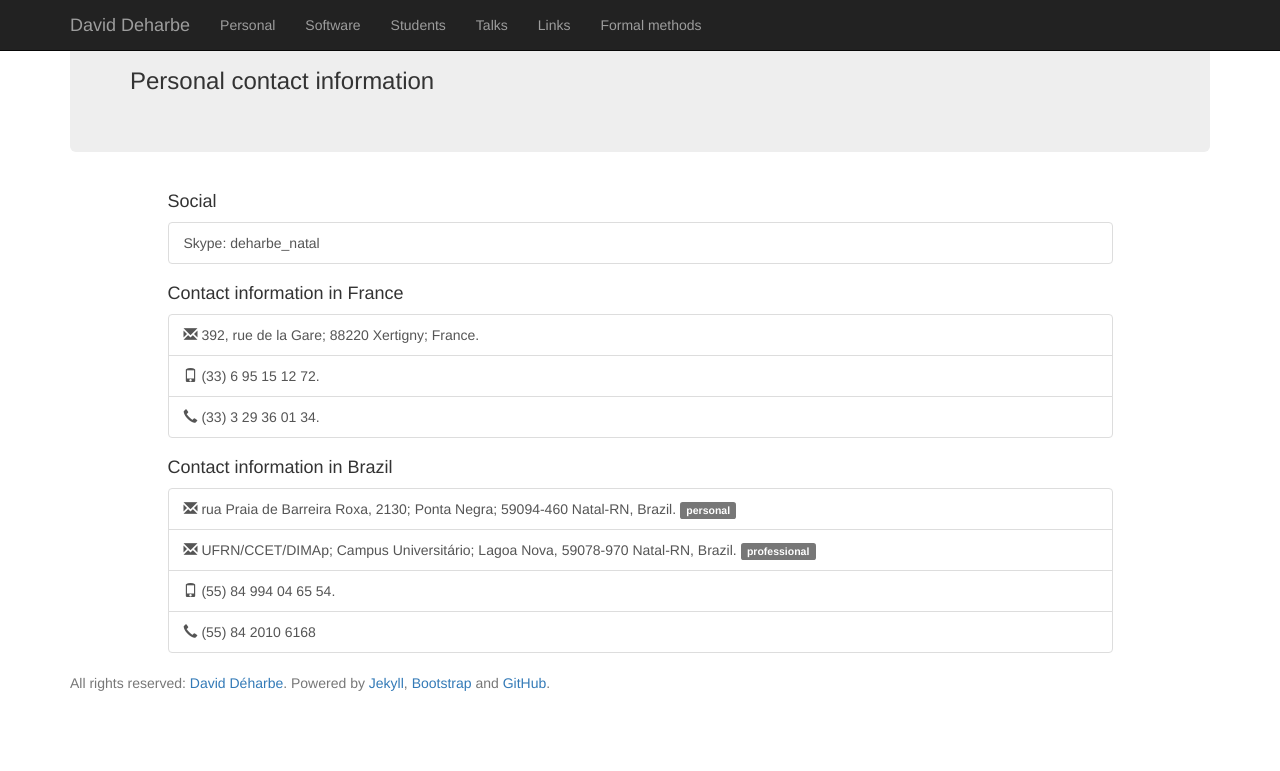
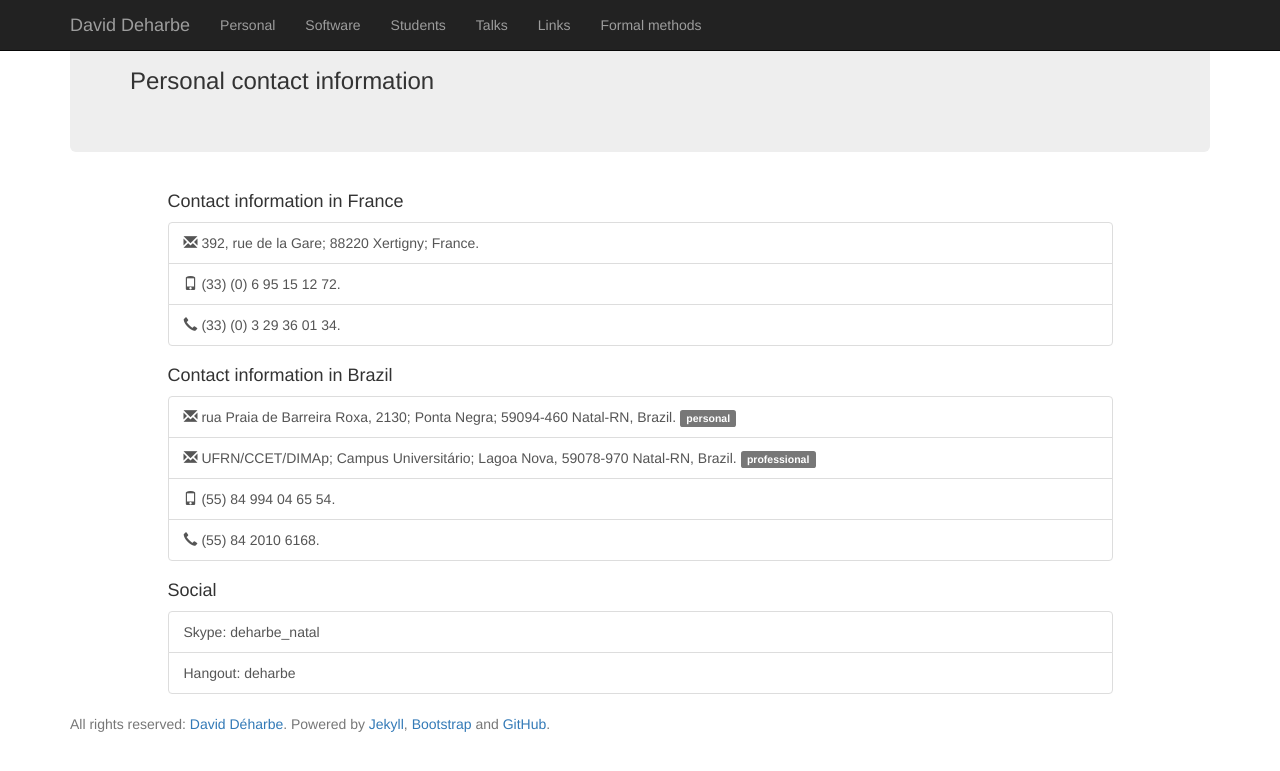
Before and after one commit to DavidDeharbe/DavidDeharbe.github.io, a Jekyll site: the page built from index.html, in a window 1280 px wide. Shown: the top 771 px of the page. Built offline with Jekyll 4.4.1, drawn with Linux system fonts in a browser that asks for light colours; Markdown is read by kramdown in place of the engine named in the settings.

Commit message:
+ hangout contact; punctuation

```diff
--- a/index.html
+++ b/index.html
@@ -6,18 +6,12 @@ sitemap:
     changefreq: monthly
 ---
 
-<h4>Social</h4>
-
-<div class="list-group">
-  <a class="list-group-item">Skype: deharbe_natal</a>
-</div>
-
 <h4>Contact information in France</h4>
 
 <div class="list-group">
   <a class="list-group-item"><span class="glyphicon glyphicon-envelope"></span> 392, rue de la Gare; 88220 Xertigny; France.</a>
-  <a class="list-group-item"><span class="glyphicon glyphicon-phone"></span> (33) 6 95 15 12 72.</a>
-  <a class="list-group-item"><span class="glyphicon glyphicon-earphone"></span> (33) 3 29 36 01 34.</a>
+  <a class="list-group-item"><span class="glyphicon glyphicon-phone"></span> (33) (0) 6 95 15 12 72.</a>
+  <a class="list-group-item"><span class="glyphicon glyphicon-earphone"></span> (33) (0) 3 29 36 01 34.</a>
 </div>
 
 <h4>Contact information in Brazil</h4>
@@ -26,5 +20,12 @@ sitemap:
   <a class="list-group-item"><span class="glyphicon glyphicon-envelope"></span> rua Praia de Barreira Roxa, 2130; Ponta Negra; 59094-460 Natal-RN, Brazil. <span class="label label-default">personal</span></a>
   <a class="list-group-item"><span class="glyphicon glyphicon-envelope"></span> UFRN/CCET/DIMAp; Campus Universitário; Lagoa Nova, 59078-970 Natal-RN, Brazil. <span class="label label-default">professional</span></a>
   <a class="list-group-item"><span class="glyphicon glyphicon-phone"></span> (55) 84 994 04 65 54.</a>
-  <a class="list-group-item"><span class="glyphicon glyphicon-earphone"></span> (55) 84 2010 6168</a>
+  <a class="list-group-item"><span class="glyphicon glyphicon-earphone"></span> (55) 84 2010 6168.</a>
 </div>
+
+<h4>Social</h4>
+
+<div class="list-group">
+  <a class="list-group-item">Skype: deharbe_natal</a>
+  <a class="list-group-item">Hangout: deharbe</a>
+</div>
--- a/students.html
+++ b/students.html
@@ -17,7 +17,7 @@ sitemap:
 <h4>Current Master candidates <span class="badge">1</span></h4>
 
 <div class="list-group">
-  <a class="list-group-item">Vítor Alcântara de Almeida. Co-supervised by Richard Bonichon. <i>A Frama-C plug-in for interactive proof</i></a>
+  <a class="list-group-item">Vítor Alcântara de Almeida. Co-supervised by Richard Bonichon. <i>A Frama-C plug-in for interactive proof.</i></a>
 </div>
 
 <h4>Graduated PhD students <span class="badge">2</span></h4>
```
